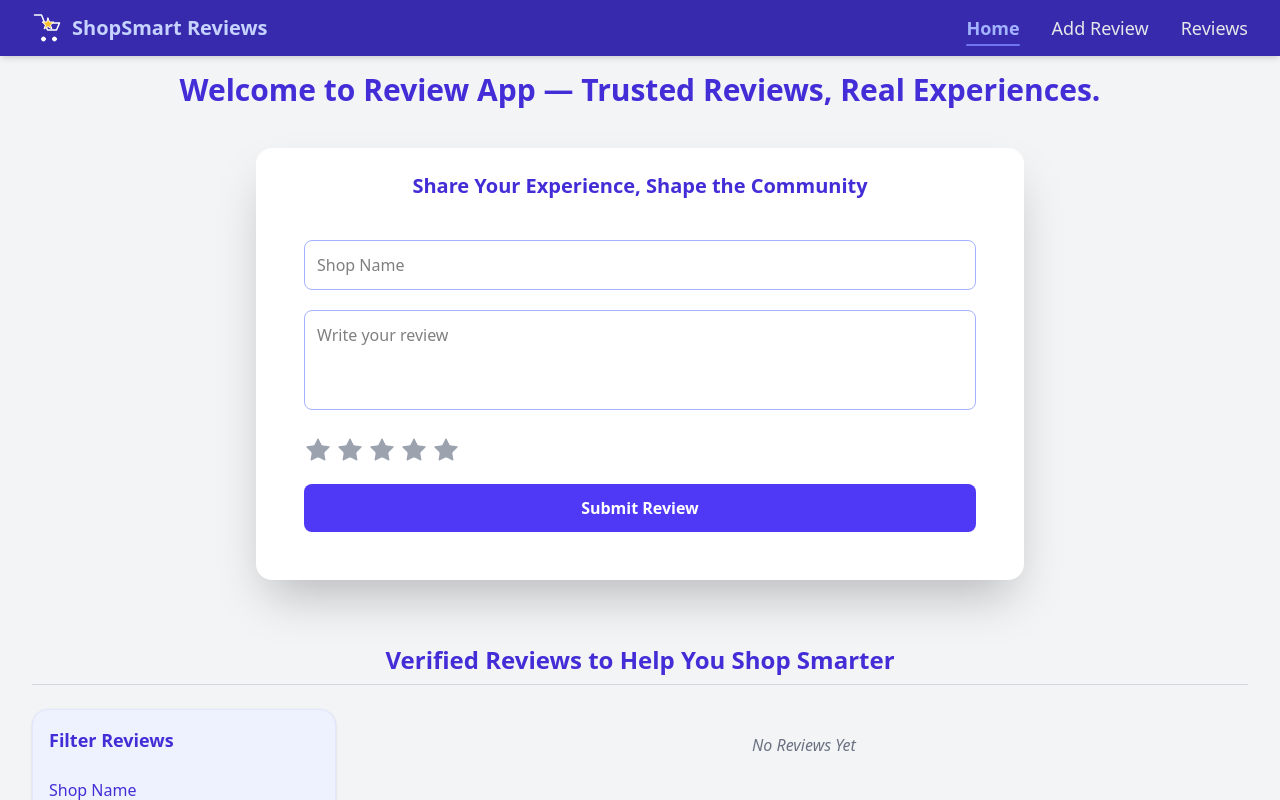
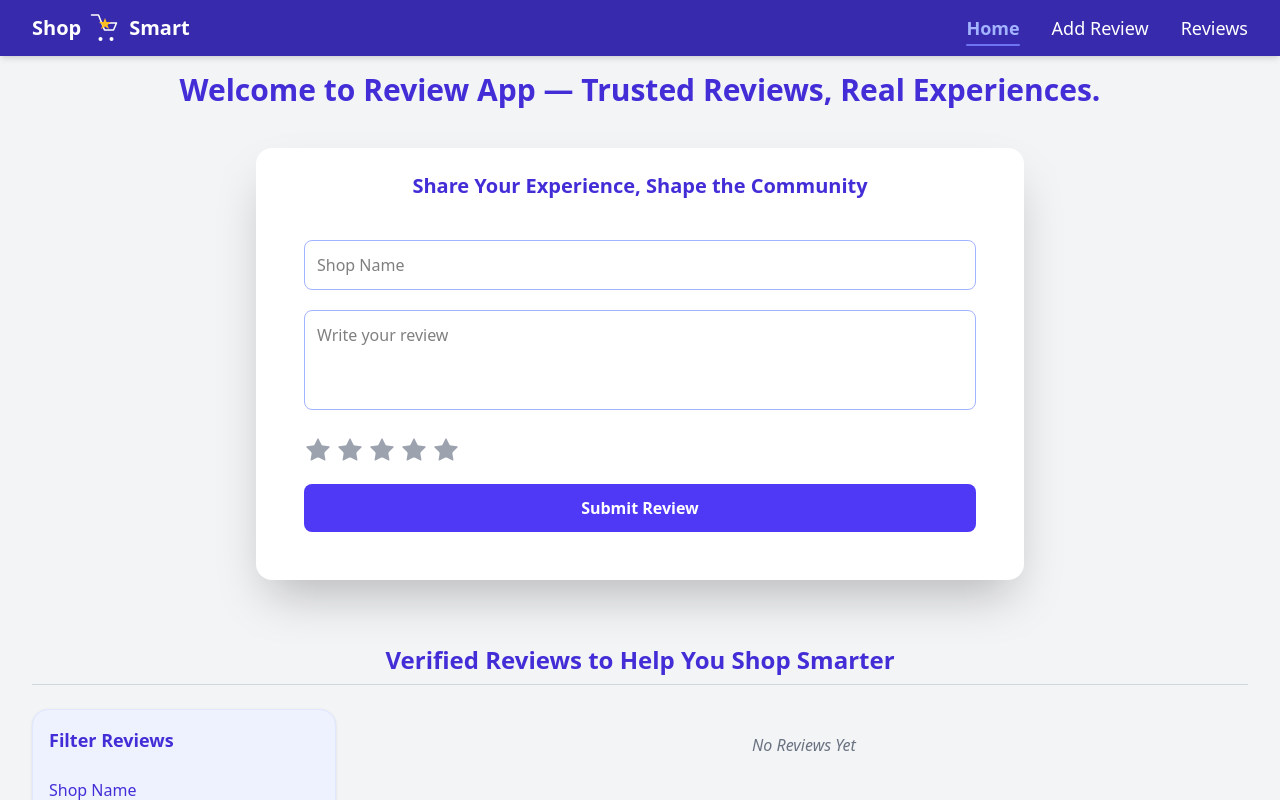
Before and after one commit to mdbulbulhasan/online-shop-review, a React (Vite) app: page / in a window 1280 px wide. Shown: the top 800 px of the page. Built offline with nearby package versions, Linux system fonts and the light colour scheme.

Commit message:
modify the navbar

```diff
--- a/index.html
+++ b/index.html
@@ -4,7 +4,7 @@
     <meta charset="UTF-8" />
     <link rel="icon" type="image/png" href="./public/fav-icon.png" />
     <meta name="viewport" content="width=device-width, initial-scale=1.0" />
-    <title>ShopSmart Reviews</title>
+    <title>ShopSmart</title>
   </head>
   <body>
     <div id="root"></div>
--- a/src/components/Logo/Logo.jsx
+++ b/src/components/Logo/Logo.jsx
@@ -9,19 +9,23 @@ const Logo = () => {
         width="32"
         height="32"
         fill="none"
-          stroke="#ffff"
+        stroke="#fff"
         strokeWidth="2"
         strokeLinecap="round"
         strokeLinejoin="round"
       >
-          {/* Shopping Cart */}
-          <circle cx="23" cy="54" r="4" fill="#ffff" />
-          <circle cx="45" cy="54" r="4" fill="#ffff" />
-          <path d="M5 6h14l12 30h18l6-14H25" stroke="#ffff" strokeWidth="3" />
+        {/* Wheels */}
+        <circle cx="23" cy="54" r="4" fill="#fff" stroke="none" />
+        <circle cx="45" cy="54" r="4" fill="#fff" stroke="none" />
+
+        {/* Cart body */}
+        <path d="M5 6h14l12 30h18l6-14H25" stroke="#fff" strokeWidth="3" />
+
         {/* Star on top */}
         <polygon
           points="32 12 35 20 44 20 37 26 40 34 32 29 24 34 27 26 20 20 29 20"
           fill="#FBBF24"
+          stroke="none"
         />
       </svg>
     </div>
--- a/src/shared/Navbar/Navbar.jsx
+++ b/src/shared/Navbar/Navbar.jsx
@@ -8,7 +8,7 @@ const Navbar = ({ currentPage, onChangePage }) => {
          before:absolute before:-bottom-1 before:left-0 before:w-full before:h-0.5
          before:rounded before:bg-indigo-400 before:opacity-80
          cursor-pointer`
-      : `text-gray-200 hover:text-indigo-300 cursor-pointer transition-colors duration-300`;
+      : `text-white hover:text-indigo-300 cursor-pointer transition-colors duration-300`;
 
   const handleScroll = (id, page) => {
     if (id === "top") {
@@ -24,16 +24,19 @@ const Navbar = ({ currentPage, onChangePage }) => {
   };
 
   return (
-    <nav className="bg-indigo-800 text-gray-200 px-6 py-3 shadow-md sticky top-0 z-50">
+    <nav className="bg-indigo-800 text-white px-6 py-3 shadow-md sticky top-0 z-50">
       <div className="mx-2 flex justify-between items-center">
         <div
-          className="flex items-center gap-2 text-xl font-semibold cursor-pointer text-indigo-200 hover:text-indigo-300 transition-colors duration-300"
+          className="flex items-center gap-2 text-xl font-semibold cursor-pointer text-white hover:text-indigo-300 transition-colors duration-300"
           onClick={() => handleScroll("top", "home")}
         >
-          <Logo></Logo> {" "}
-          ShopSmart Reviews
+          Shop
+          <span>
+            <Logo></Logo>
+          </span>
+          Smart
         </div>
-        <div className="space-x-8 text-lg flex">
+        <div className="space-x-8 text-lg flex ">
           <span
             className={linkClass("home")}
             onClick={() => handleScroll("top", "home")}
```
Lines whose indentation alone changed are shown as unchanged.
